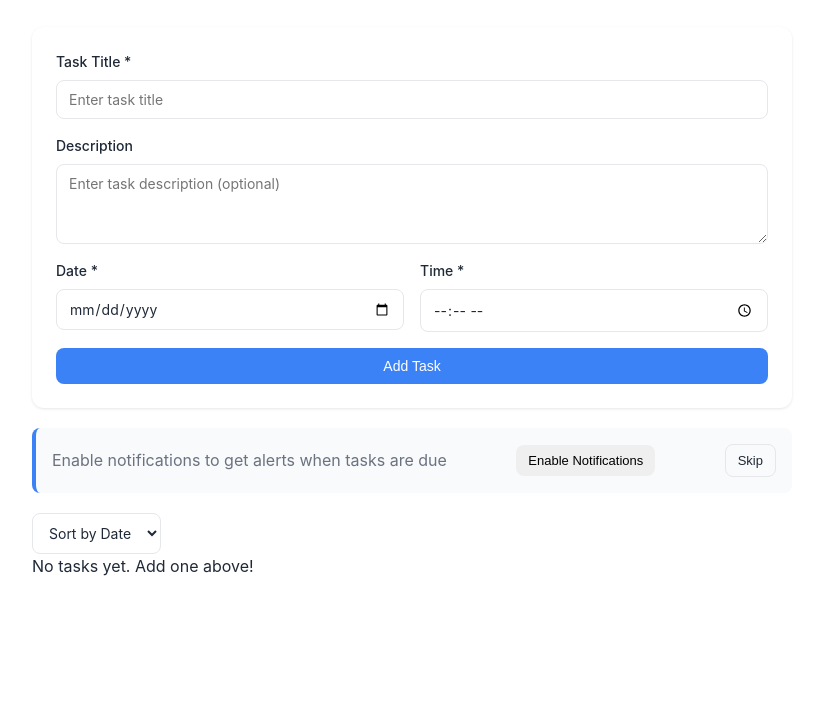
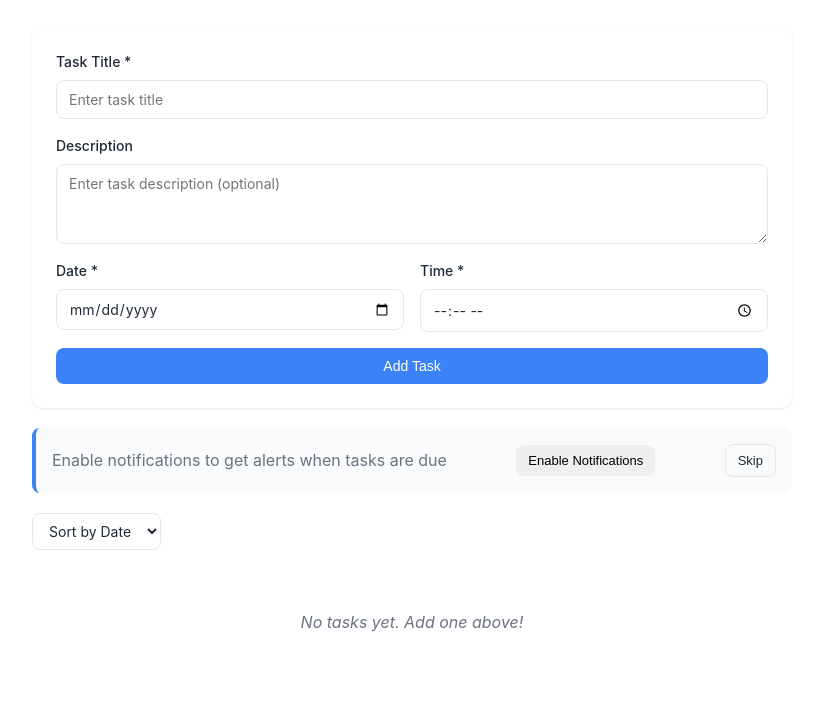
Before and after one commit to Surafel13/To-do-list, a plain HTML site: page index.html in a window 1280 px wide. Shown: the part 93-800 px from the top of the page, without its empty margins (228-1051 px from the left). Drawn offline with Linux system fonts and the light colour scheme; a script that the page names is missing.

Commit message:
Control and Task list selection style added

```diff
--- a/styles.css
+++ b/styles.css
@@ -254,3 +254,40 @@ textarea {
 .notification-prompt.hidden {
     display: none;
 }
+
+
+/* Controls */
+.controls {
+    display: flex;
+    gap: 12px;
+    margin-bottom: 20px;
+    flex-wrap: wrap;
+}
+
+.sort-select {
+    padding: 8px 12px;
+    border: 1px solid var(--border);
+    border-radius: 8px;
+    background-color: var(--card-bg);
+    color: var(--text-primary);
+    font-size: 14px;
+    cursor: pointer;
+}
+
+/* Task List Section */
+.task-list-section {
+    margin-top: 20px;
+}
+
+.task-list {
+    display: flex;
+    flex-direction: column;
+    gap: 12px;
+}
+
+.empty-state {
+    text-align: center;
+    color: var(--text-secondary);
+    padding: 40px 20px;
+    font-style: italic;
+}
```
